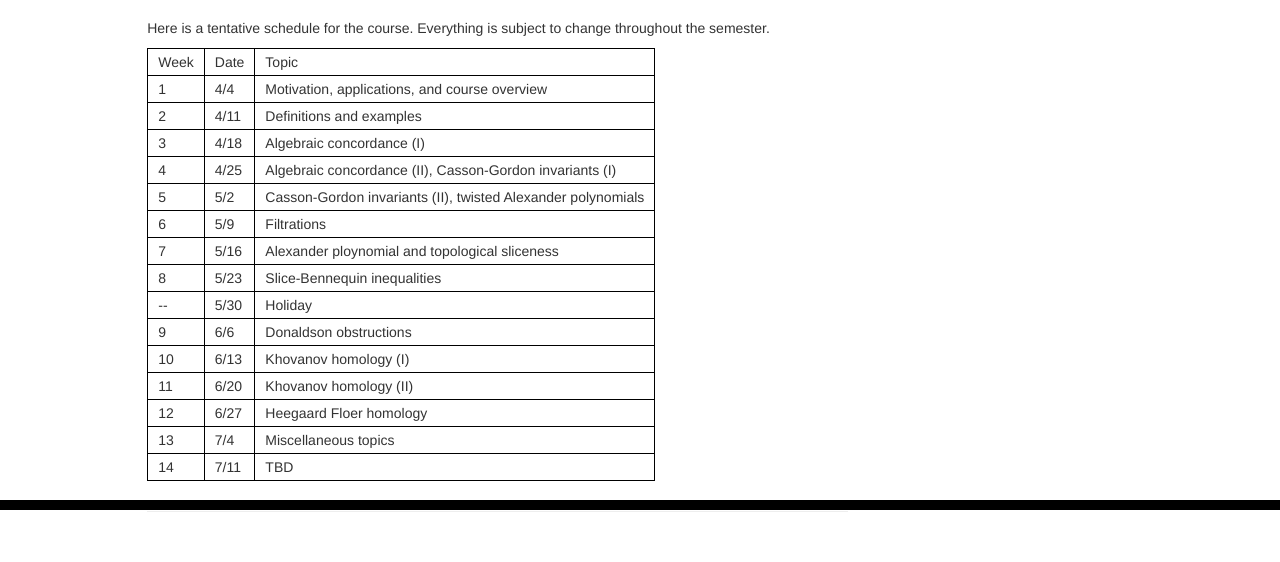
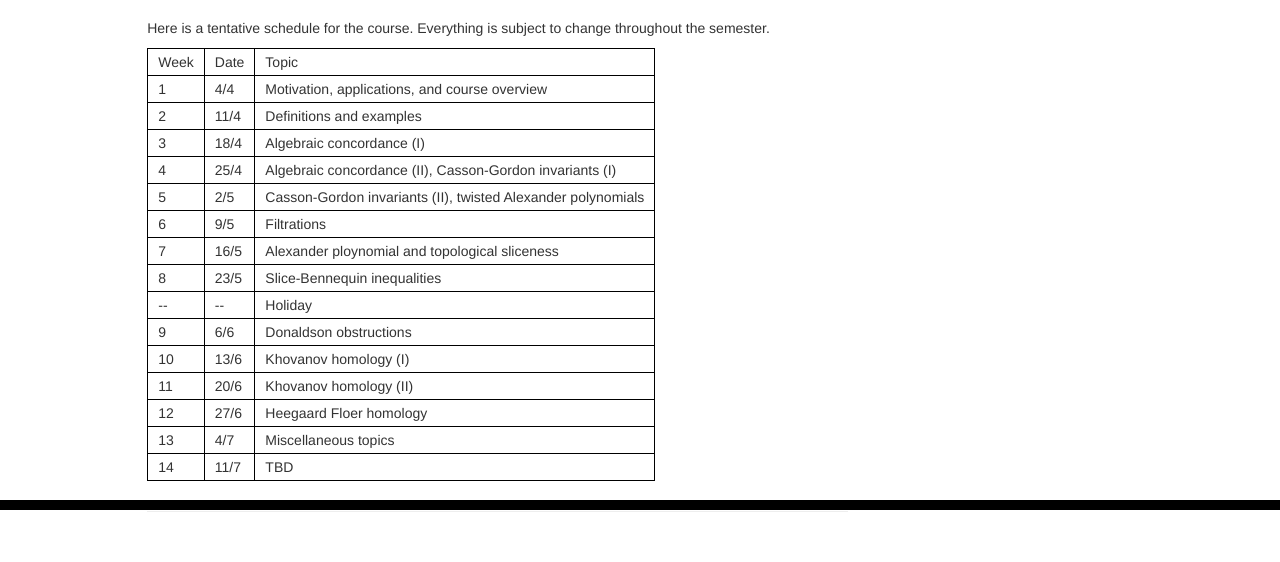
Before and after one commit to imsundberg/concordance, a Jekyll site: the page built from schedule/index.html, in a window 1280 px wide. Shown: the part 390-952 px from the top of the page. Built offline with Jekyll 4.4.1, drawn with Linux system fonts in a browser that asks for light colours.

Commit message:
Update index.html

```diff
--- a/schedule/index.html
+++ b/schedule/index.html
@@ -38,42 +38,42 @@ title: Schedule
 					</tr>
 					<tr>
 						<td>2</td>
-						<td>4/11</td>
+						<td>11/4</td>
 						<td>Definitions and examples</td>
 					</tr>
 					<tr>
 						<td>3</td>
-						<td>4/18</td>
+						<td>18/4</td>
 						<td>Algebraic concordance (I)</td>
 					</tr>
 					<tr>
 						<td>4</td>
-						<td>4/25</td>
+						<td>25/4</td>
 						<td>Algebraic concordance (II), Casson-Gordon invariants (I)</td>
 					</tr>
 					<tr>
 						<td>5</td>
-						<td>5/2</td>
+						<td>2/5</td>
 						<td>Casson-Gordon invariants (II), twisted Alexander polynomials</td>
 					</tr>
 					<tr>
 						<td>6</td>
-						<td>5/9</td>
+						<td>9/5</td>
 						<td>Filtrations</td>
 					</tr>
 					<tr>
 						<td>7</td>
-						<td>5/16</td>
+						<td>16/5</td>
 						<td>Alexander ploynomial and topological sliceness</td>
 					</tr>
 					<tr>
 						<td>8</td>
-						<td>5/23</td>
+						<td>23/5</td>
 						<td>Slice-Bennequin inequalities</td>
 					</tr>
 					<tr>
 						<td>--</td>
-						<td>5/30</td>
+						<td>--</td>
 						<td>Holiday</td>
 					</tr>
 					<tr>
@@ -83,27 +83,27 @@ title: Schedule
 					</tr>
 					<tr>
 						<td>10</td>
-						<td>6/13</td>
+						<td>13/6</td>
 						<td>Khovanov homology (I)</td>
 					</tr>
 					<tr>
 						<td>11</td>
-						<td>6/20</td>
+						<td>20/6</td>
 						<td>Khovanov homology (II)</td>
 					</tr>
 					<tr>
 						<td>12</td>
-						<td>6/27</td>
+						<td>27/6</td>
 						<td>Heegaard Floer homology</td>
 					</tr>
 					<tr>
 						<td>13</td>
-						<td>7/4</td>
+						<td>4/7</td>
 						<td>Miscellaneous topics</td>
 					</tr>
 					<tr>
 						<td>14</td>
-						<td>7/11</td>
+						<td>11/7</td>
 						<td>TBD</td>
 					</tr>
 				</table>
```
